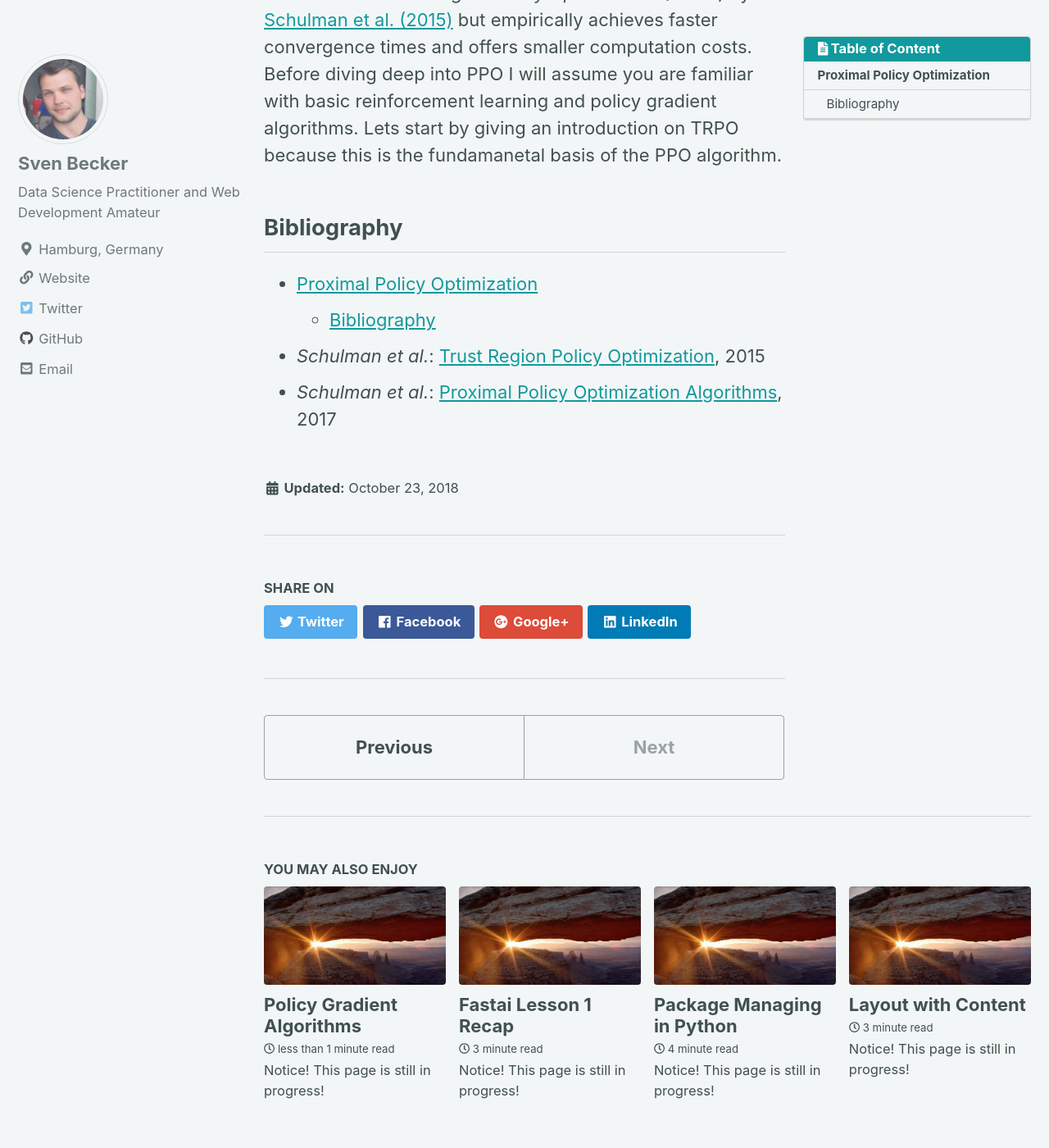
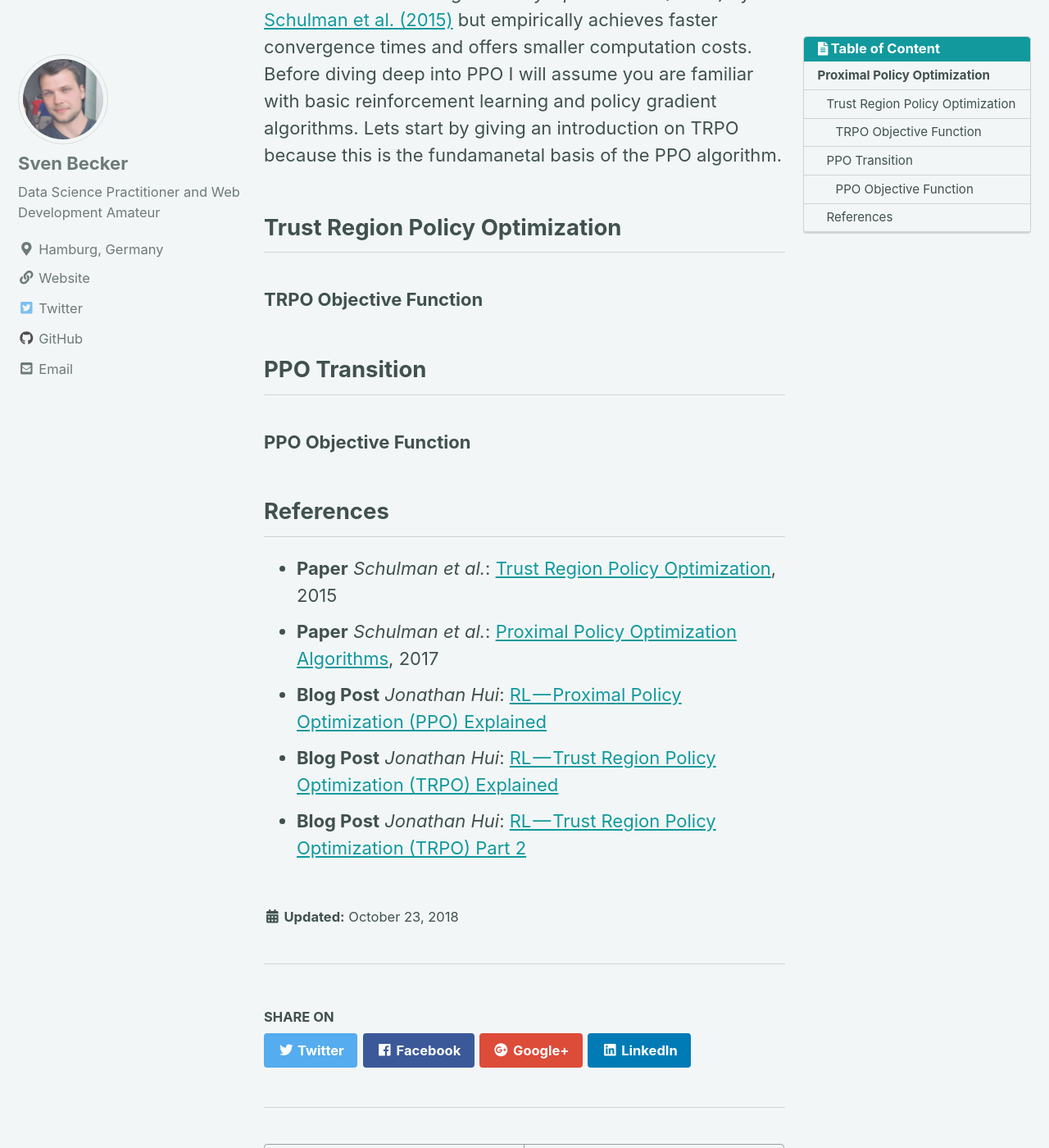
Before and after one commit to SvenBecker/blog, a Jekyll site: the page built from _posts/2018-10-29-ppo.md, in a window 1280 px wide and 1400 px high, scrolled down 474 px. Shown: the whole window at 82% size. Built offline with Jekyll 4.4.1, drawn with Linux system fonts in a browser that asks for light colours; cached includes are drawn as plain includes; nearby versions of some CDN libraries.

Commit message:
added references

```diff
--- a/_posts/2018-10-29-ppo.md
+++ b/_posts/2018-10-29-ppo.md
@@ -14,10 +14,18 @@ empirically achieves faster convergence times and offers smaller computation cos
 Before diving deep into PPO I will assume you are familiar with basic reinforcement learning and policy gradient algorithms.
 Lets start by giving an introduction on TRPO because this is the fundamanetal basis of the PPO algorithm.
 
-## Bibliography
+## Trust Region Policy Optimization
 
-- [Proximal Policy Optimization](#proximal-policy-optimization)
-    - [Bibliography](#bibliography)
+### TRPO Objective Function
 
-- *Schulman et al.*: [Trust Region Policy Optimization](https://arxiv.org/abs/1502.05477), 2015
-- *Schulman et al.*: [Proximal Policy Optimization Algorithms](https://arxiv.org/abs/1707.06347), 2017
+## PPO Transition
+
+### PPO Objective Function
+
+## References
+
+- __Paper__ *Schulman et al.*: [Trust Region Policy Optimization](https://arxiv.org/abs/1502.05477), 2015
+- __Paper__ *Schulman et al.*: [Proximal Policy Optimization Algorithms](https://arxiv.org/abs/1707.06347), 2017
+- __Blog Post__ *Jonathan Hui*: [RL — Proximal Policy Optimization (PPO) Explained](https://medium.com/@jonathan_hui/rl-proximal-policy-optimization-ppo-explained-77f014ec3f12)
+- __Blog Post__ *Jonathan Hui*: [RL — Trust Region Policy Optimization (TRPO) Explained](https://medium.com/@jonathan_hui/rl-trust-region-policy-optimization-trpo-explained-a6ee04eeeee9)
+- __Blog Post__ *Jonathan Hui*: [RL — Trust Region Policy Optimization (TRPO) Part 2](https://medium.com/@jonathan_hui/rl-trust-region-policy-optimization-trpo-part-2-f51e3b2e373a)
```
Also changed, not shown: _posts/2018-10-19-package-managing.md (+12 -5 lines).
